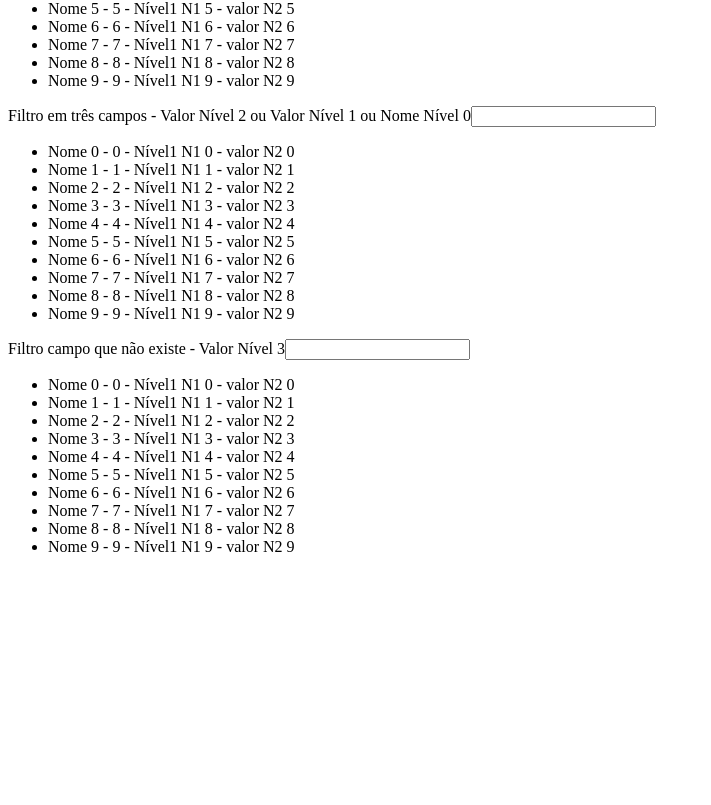
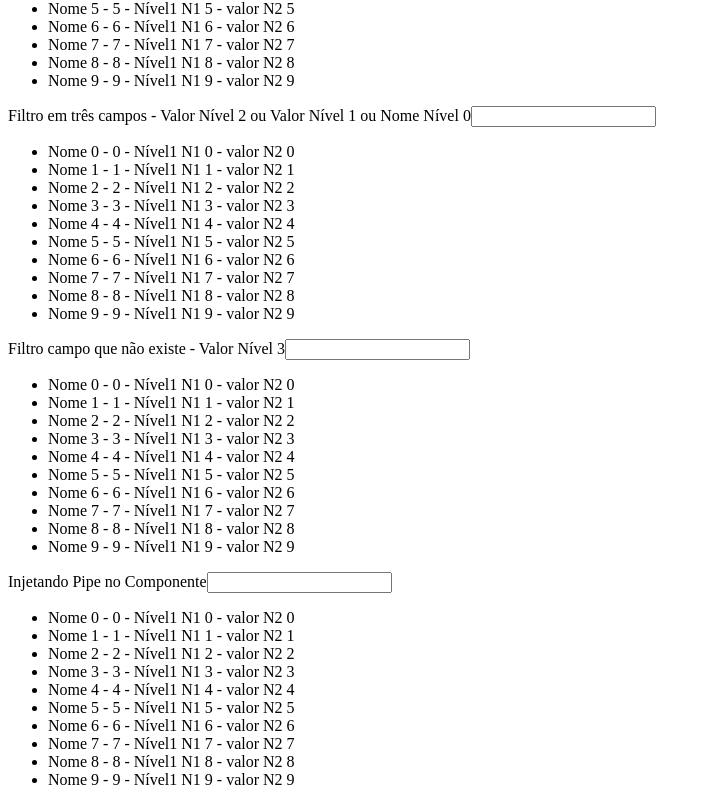
Before and after one commit to wquintanilhadasilva/w-ng5, an Angular app: page / in a window 1280 px wide. Shown: the part 834-1639 px from the top of the page, without its empty margins (0-711 px from the left). Before the commit the page ends 1406 px from the top, so only its background shows below. Built offline with nearby package versions, Linux system fonts and the light colour scheme.

Commit message:
test using pipe a provider in typescript code.

```diff
--- a/src/app/app.component.html
+++ b/src/app/app.component.html
@@ -58,8 +58,18 @@
   <label>Filtro campo que não existe - Valor Nível 3</label>
   <input type="text"  [(ngModel)]="search4">
   <ul>
-    <li *ngFor="let s of getComplexTypesExtends() | filter:[{field:'n1.n2.n3.valor3', value: search4}]">
+    <li *ngFor="let s of getComplexTypesExtends() | filter:[{field: 'n1.n2.n3.valor3', value: search4}]">
       {{s.nome}} - {{s.idade}} - {{s.n1.valor1}} - {{s.n1.n2.valor2}}
     </li>
   </ul>
 </section>
+
+<section>
+<label>Injetando Pipe no Componente</label>
+  <input type="text"  [(ngModel)]="search5">
+  <ul>
+    <li *ngFor="let s of filtrar(search5)">
+      {{s.nome}} - {{s.idade}} - {{s.n1.valor1}} - {{s.n1.n2.valor2}}
+    </li>
+  </ul>
+</section>
--- a/src/app/app.component.ts
+++ b/src/app/app.component.ts
@@ -1,4 +1,5 @@
 import { Component } from '@angular/core';
+import { FilterPipe } from '../..';
 
 export interface IUser {
   nome: string;
@@ -8,11 +9,14 @@ export interface IUser {
 @Component({
   selector: 'app-root',
   templateUrl: './app.component.html',
-  styleUrls: ['./app.component.css']
+  styleUrls: ['./app.component.css'],
+  providers: [FilterPipe]
 })
 export class AppComponent {
   title = 'app';
 
+  constructor(private pipe: FilterPipe) {
+  }
 
   getStrings() {
     const retorno = [];
@@ -52,4 +56,10 @@ export class AppComponent {
 
   }
 
+  public filtrar(search4) {
+    const r = this.pipe.transform(this.getComplexTypesExtends(),
+                                  [{field: 'n1.n2.valor2', value: search4}]);
+    return r;
+  }
+
 }
```
Also changed, not shown: 1 other file (tests, documents, lock files or other folders).
